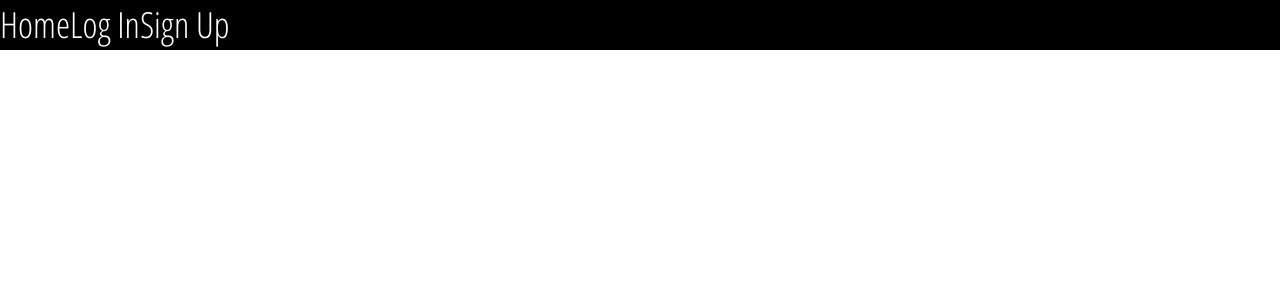
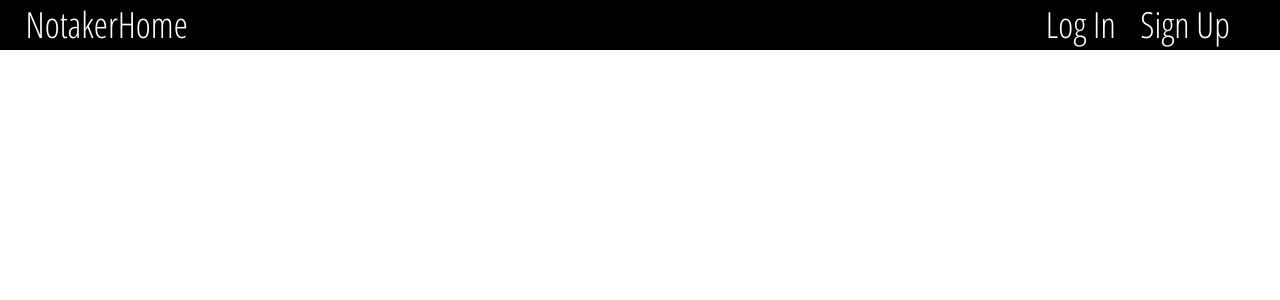
Before and after one commit to dbdoyle182/NoteTakerApp, a React (Create React App) app in the folder client/: page /login in a window 1280 px wide. Shown: the top 300 px of the page. Built offline with nearby package versions, Linux system fonts and the light colour scheme.

Commit message:
added more style. need to fix homepage height and center navbar

```diff
--- a/client/src/components/Navbar/Navbar.css
+++ b/client/src/components/Navbar/Navbar.css
@@ -1,6 +1,9 @@
 .navbar {
     height: 50px;
     background-color: black;
+    padding-inline-start: 2%;
+    padding-inline-end: 2%;
+    justify-content: center;
 }
 
 a {
@@ -9,3 +12,16 @@ a {
     color: white;
     font-family: 'Open Sans Condensed', sans-serif;
 }
+
+.dynav {
+    float: right;
+    margin-right: 2%
+}
+
+.apptitle{
+    font-size: 36px;
+    color: white;
+    font-family: 'Open Sans Condensed', sans-serif;
+    justify-content: center;
+    text-align: center
+}
--- a/client/src/components/Navbar/Navbar.js
+++ b/client/src/components/Navbar/Navbar.js
@@ -5,9 +5,10 @@ import './Navbar.css';
 
 const Navbar = () => (
     <nav className='navbar'>
+        <span className='apptitle'>Notaker</span>
         <span className='homenav'><Link to='/'>Home</Link></span>
-        <span className='dynav'><Link to='/login'>Log In</Link></span>
-        <span className='dynav'><Link to='/signup'>Sign Up</Link></span>
+        <span className='dynav'><Link to='/signup'> Sign Up</Link></span>
+        <span className='dynav'><Link to='/login'>Log In </Link></span>
     </nav>
 )
 
--- a/client/src/containers/HomePage/HomePage.css
+++ b/client/src/containers/HomePage/HomePage.css
@@ -1,12 +1,13 @@
 .panels {
     min-height: 100vh;
+    max-height: 500px;
     overflow: hidden;
     display: flex;
 }
 
 .panel {
     background: #555555;
-    box-shadow: inset 0 0 0 5px rgba(255,255,255,0.5);
+    /* box-shadow: inset 0 0 0 5px rgba(0, 0, 0, 0.5); */
     color: white;
     text-align: center;
     align-items: center;
@@ -68,3 +69,7 @@
     font-size: 14px;
     background-color: rgba(0,0,0, 0.25)
 }
+
+.title:hover {
+    cursor: pointer;
+}
--- a/client/src/containers/HomePage/HomePage.js
+++ b/client/src/containers/HomePage/HomePage.js
@@ -41,7 +41,7 @@ class HomePage extends Component {
                     : "panel panel1 open"
                     : "panel panel1"} onClick={this.toggleOpen} onTransitionEnd={this.toggleActive}>
                         <p className='top'>The Array.prototype property represents the prototype for the Array constructor and allows you to add new properties and methods to all Array objects.</p>
-                        <p>Notes</p>
+                        <p className='title'>Notes</p>
                         <p className='bottom'>The Array.prototype property represents the prototype for the Array constructor and allows you to add new properties and methods to all Array objects.</p>
                     </div>
                     <div className={this.state.open && this.state.currentPanel === "That" ?
@@ -49,7 +49,7 @@ class HomePage extends Component {
                     : "panel panel2 open"
                     : "panel panel2"} onClick={this.toggleOpen} onTransitionEnd={this.toggleActive}>
                         <p></p>
-                        <p>That</p>
+                        <p className='title'>That</p>
                         <p></p>
                     </div>
                     <div className={this.state.open && this.state.currentPanel === "Follow" ?
@@ -57,7 +57,7 @@ class HomePage extends Component {
                     : "panel panel3 open"
                     : "panel panel3"} onClick={this.toggleOpen} onTransitionEnd={this.toggleActive}>
                         <p></p>
-                        <p>Follow</p>
+                        <p className='title'>Follow</p>
                         <p></p>
                     </div>
                     <div className={this.state.open && this.state.currentPanel === "You" ?
@@ -65,7 +65,7 @@ class HomePage extends Component {
                     : "panel panel4 open"
                     : "panel panel4"} onClick={this.toggleOpen} onTransitionEnd={this.toggleActive}>
                         <p></p>
-                        <p>You</p>
+                        <p className='title'>You</p>
                         <p></p>
                     </div>
                 </div>
```
